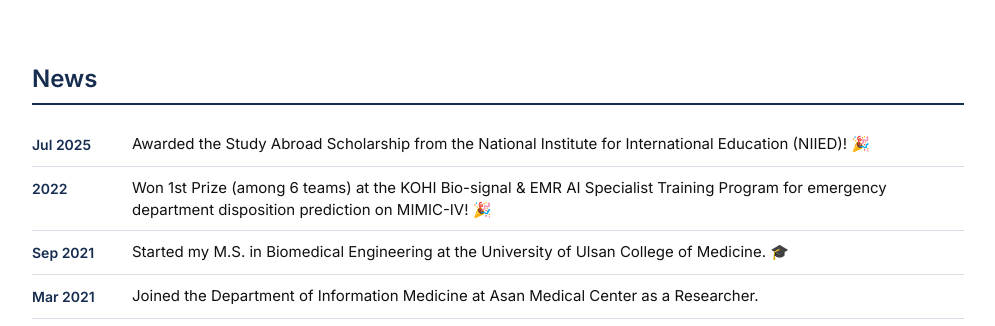
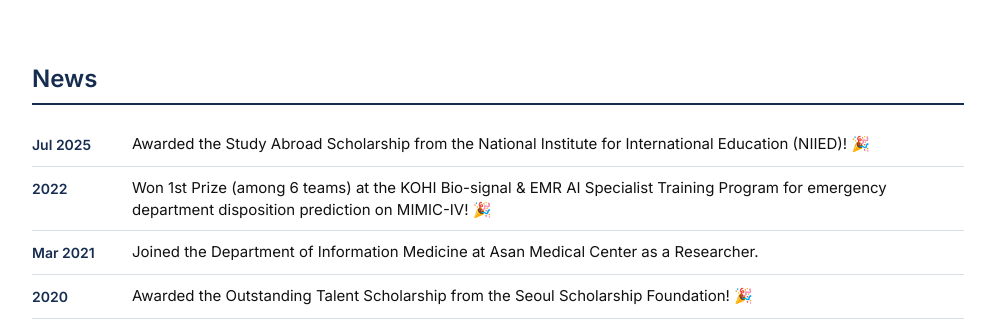
Before and after one commit to chj1001-chilab/chj1001-chilab.github.io, a plain HTML site: page index.html in a window 1280 px wide. Shown: the part 441-767 px from the top of the page, without its empty margins (142-1137 px from the left). Drawn offline with Linux system fonts and the light colour scheme.

Commit message:
News: drop M.S. admission line
Co-Authored-By: Claude Sonnet 5.5 <noreply@anthropic.com>

```diff
--- a/index.html
+++ b/index.html
@@ -78,7 +78,6 @@
       <ul class="pubs news">
         <li><span class="yr">Jul 2025</span><div class="t">Awarded the Study Abroad Scholarship from the National Institute for International Education (NIIED)! 🎉</div></li>
         <li><span class="yr">2022</span><div class="t">Won 1st Prize (among 6 teams) at the KOHI Bio-signal &amp; EMR AI Specialist Training Program for emergency department disposition prediction on MIMIC-IV! 🎉</div></li>
-        <li><span class="yr">Sep 2021</span><div class="t">Started my M.S. in Biomedical Engineering at the University of Ulsan College of Medicine. 🎓</div></li>
         <li><span class="yr">Mar 2021</span><div class="t">Joined the Department of Information Medicine at Asan Medical Center as a Researcher.</div></li>
         <li><span class="yr">2020</span><div class="t">Awarded the Outstanding Talent Scholarship from the Seoul Scholarship Foundation! 🎉</div></li>
         <li><span class="yr">Jan 2020</span><div class="t">Started as an Undergraduate Research Intern in the Department of Molecular Cell Biology at Sungkyunkwan University.</div></li>
```
